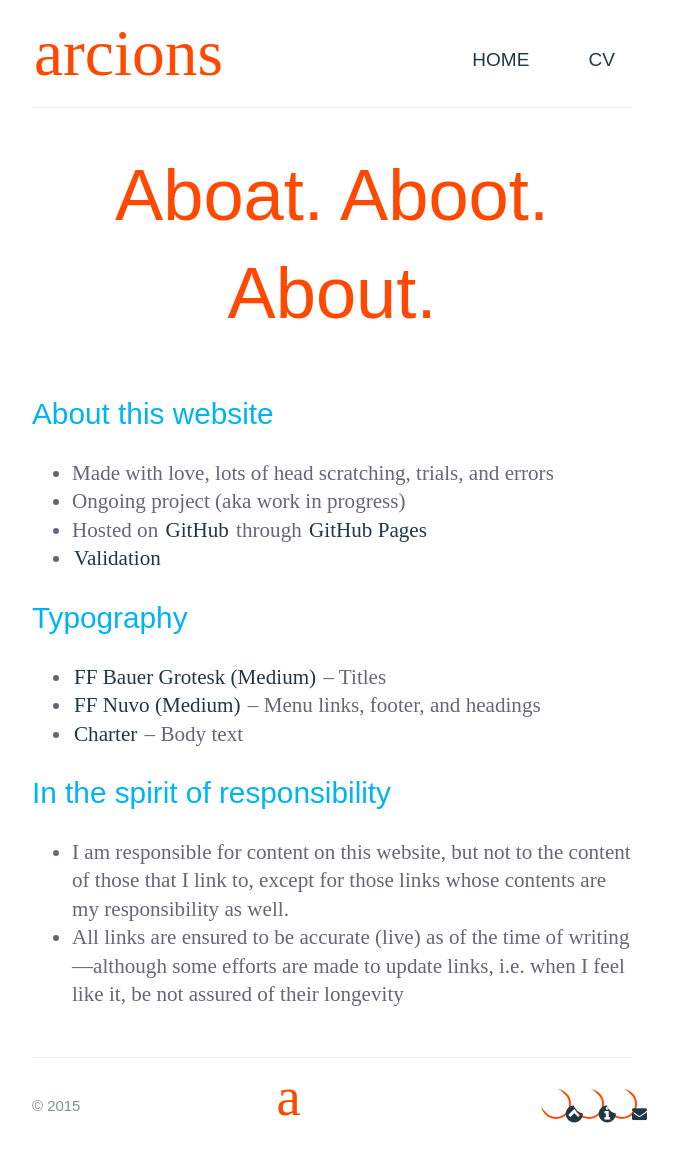
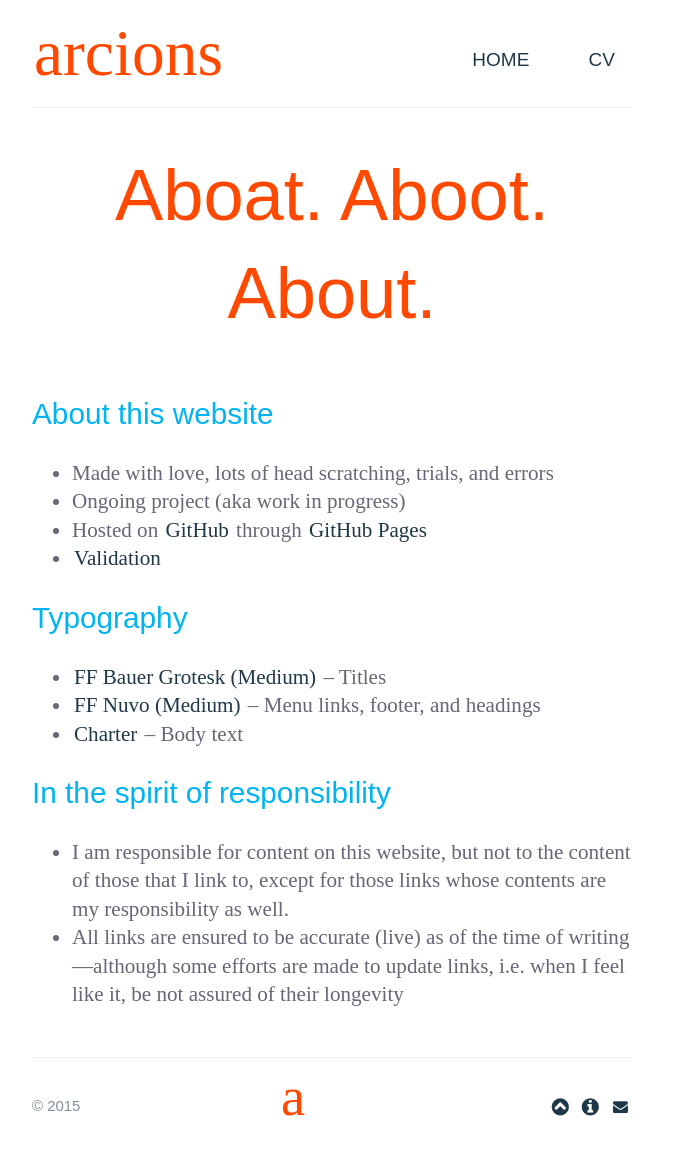
Before and after one commit to arcions/arcions.github.io, a Jekyll site: the page built from about/index.html, in a window 1280 px wide. Shown: the whole page, without its empty margins (308-986 px from the left). Built offline with Jekyll 4.4.1, drawn with Linux system fonts in a browser that asks for light colours; nearby versions of some CDN libraries; some web fonts are replaced; Markdown is read by kramdown in place of the engine named in the settings.

Commit message:
Update main.css

```diff
--- a/stylesheets/main.css
+++ b/stylesheets/main.css
@@ -399,11 +399,11 @@ h6 {
     .site-footer-other a {
      background: transparent;
      color: #1F3847;
-     padding: 13px;
+     padding: auto;
    }
      .site-footer-other a:hover {
        color: #fff;
-       padding: 13px;
+       padding: auto;
     }
 
   @media screen and (min-width: 64em) {
@@ -530,7 +530,6 @@ nav a {
     line-height: 25px;
     margin-left: 3px;
     position: relative;
-    padding: 13px;
 }
 
 .cirq:after {
@@ -544,13 +543,11 @@ nav a {
     bottom: 1px;
     right: 1px;
     transition: all ease 0.23s;
-    padding: 13px;
 }
 
 .cirq:hover {
     background: #00B4F1;
     color: #fff;
-    padding: 13px;
 }
 
 .cirq:hover:after {
@@ -558,5 +555,4 @@ nav a {
     bottom: -4px;
     right: -4px;
     left: -4px;
-    padding: 13px;
 }
```
